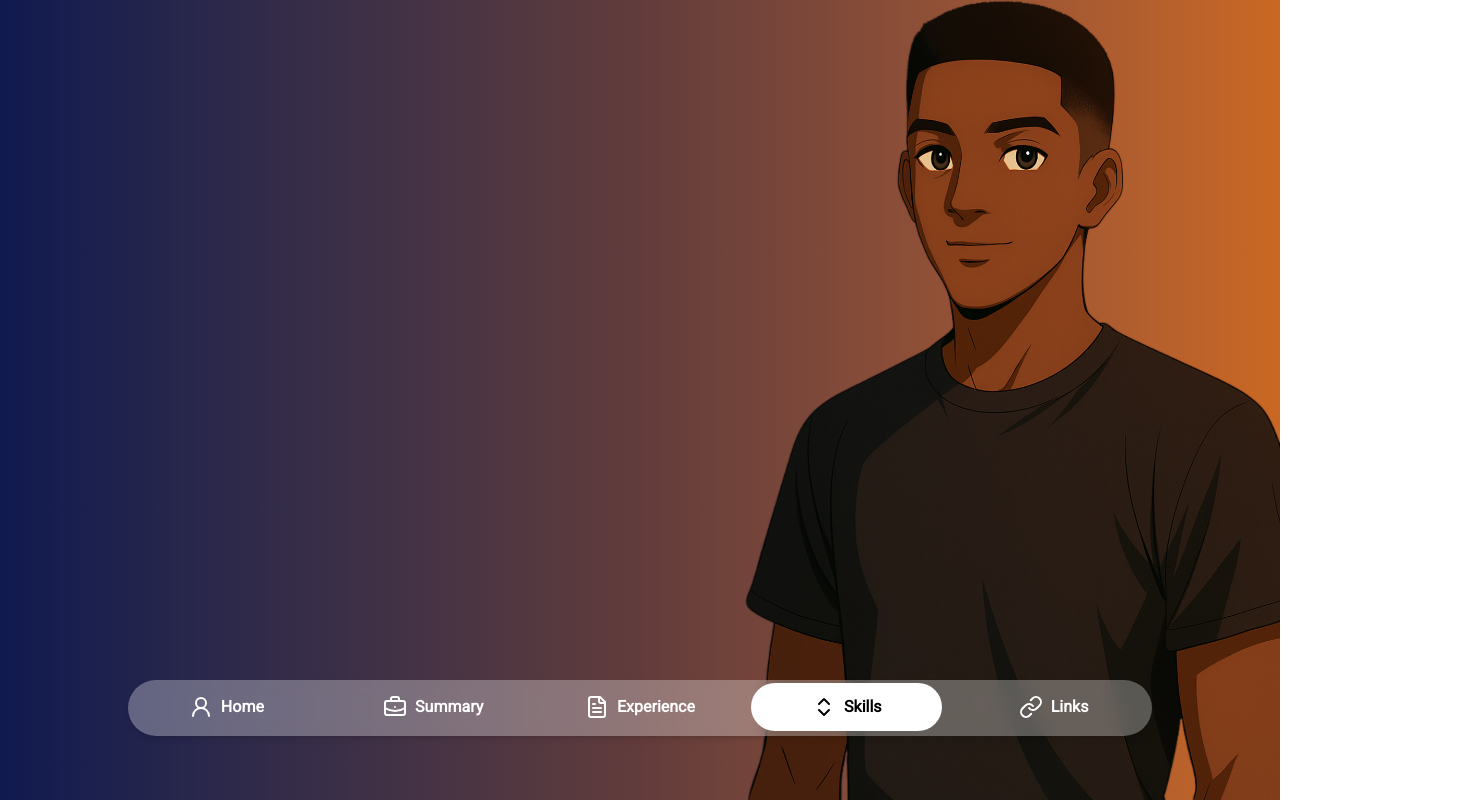
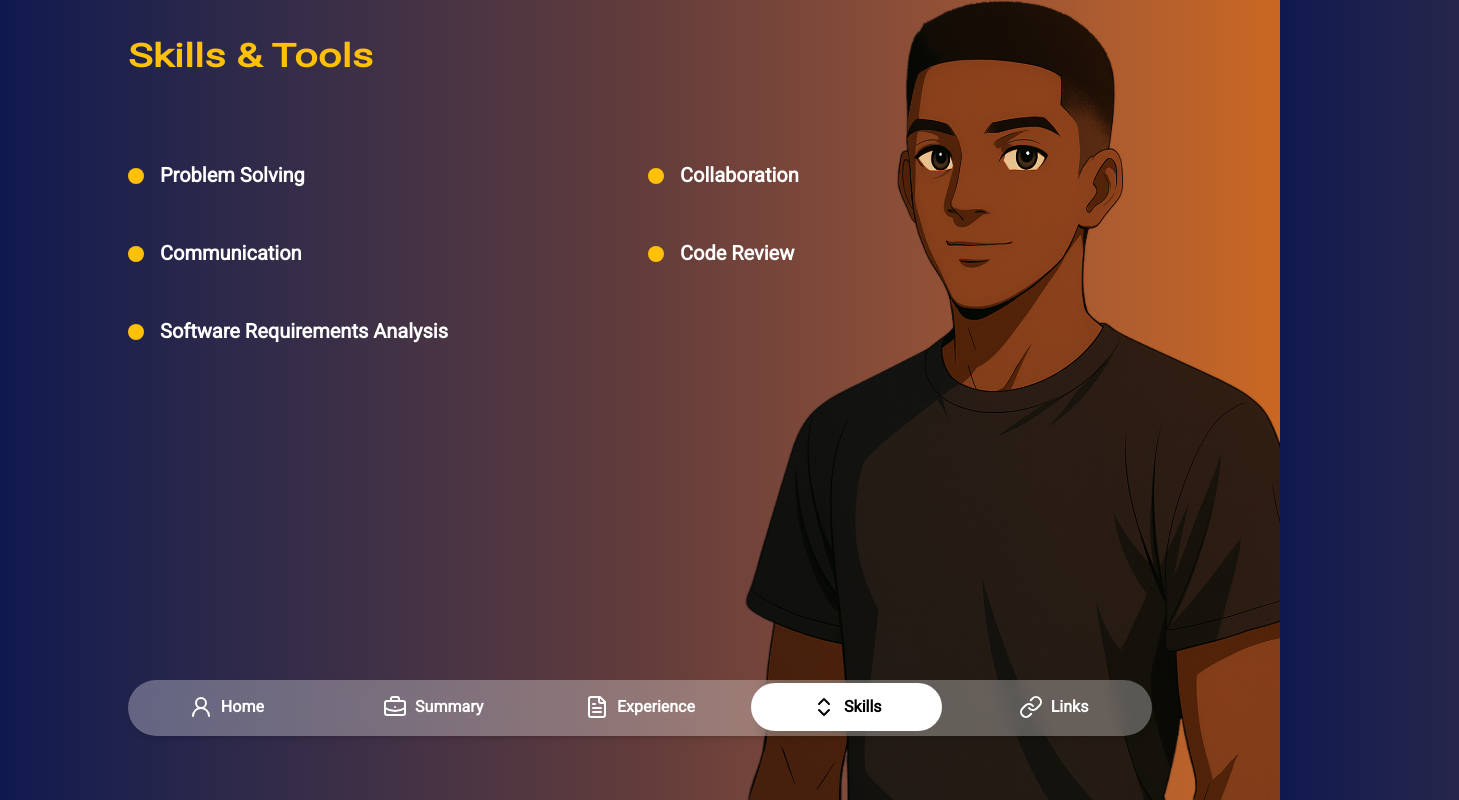
Before and after one commit to Booze33/tebe-folio, a Next.js app: page / in a window 1280 px wide. Both pictures are taken after a click on the button "Skills". Shown: the whole page, 1459 px wide, since content can reach past the window. Built offline with nearby package versions, Linux system fonts and the light colour scheme.

Commit message:
skills section

```diff
--- a/components/tabs/Skills.tsx
+++ b/components/tabs/Skills.tsx
@@ -1,7 +1,31 @@
 const Skills = () => {
   return (
-    <div className="h-screen bg-transparent w-full px-[1rem] sm:px-[8rem]">
+    <div className="h-screen bg-transparent w-full px-[1rem] sm:px-[8rem] pt-[2rem]">
+      <h1 className="mb-[4rem] text-[#ffc107] text-justify text-[32px] font-black scale-x-[1.3] origin-left">Skills & Tools</h1>
+      <div className="flex sm:grid sm:grid-cols-2 gap-4 flex-col">
+        <div className="flex flex-row items-center my-[1rem]">
+          <div className="absolute mr-4 mt-[2px] w-4 h-4 rounded-full bg-[#ffc107]" />
+          <span className="text-[#fff] text-justify text-[20px] ml-[2rem] font-bold">Problem Solving</span>
+        </div>
+        <div className="flex flex-row items-center my-[1rem]">
+          <div className="absolute mr-4 mt-[2px] w-4 h-4 rounded-full bg-[#ffc107]" />
+          <span className="text-[#fff] text-justify text-[20px] ml-[2rem] font-bold">Collaboration</span>
+        </div>
+        <div className="flex flex-row items-center my-[1rem]">
+          <div className="absolute mr-4 mt-[2px] w-4 h-4 rounded-full bg-[#ffc107]" />
+          <span className="text-[#fff] text-justify text-[20px] ml-[2rem] font-bold">Communication</span>
+        </div>
+        <div className="flex flex-row items-center my-[1rem]">
+          <div className="absolute mr-4 mt-[2px] w-4 h-4 rounded-full bg-[#ffc107]" />
+          <span className="text-[#fff] text-justify text-[20px] ml-[2rem] font-bold">Code Review</span>
+        </div>
+        <div className="flex flex-row items-center my-[1rem]">
+          <div className="absolute mr-4 mt-[2px] w-4 h-4 rounded-full bg-[#ffc107]" />
+          <span className="text-[#fff] text-justify text-[20px] ml-[2rem] font-bold">Software Requirements Analysis </span>
+        </div>
+      </div>
 
+      <div className="my-[2rem]"></div>
     </div>
   )
 };
```
